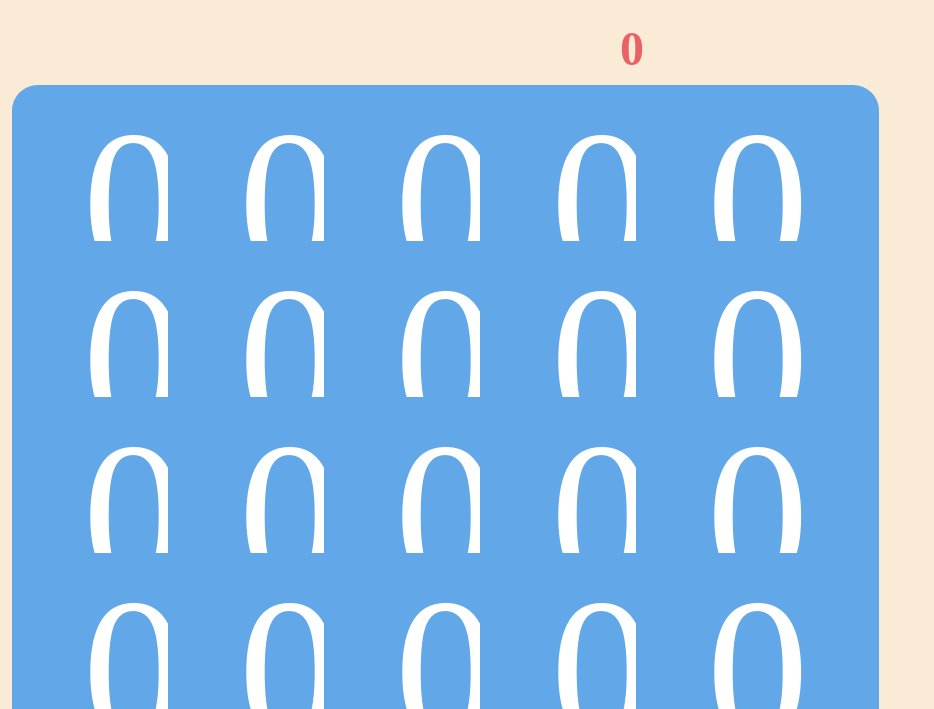
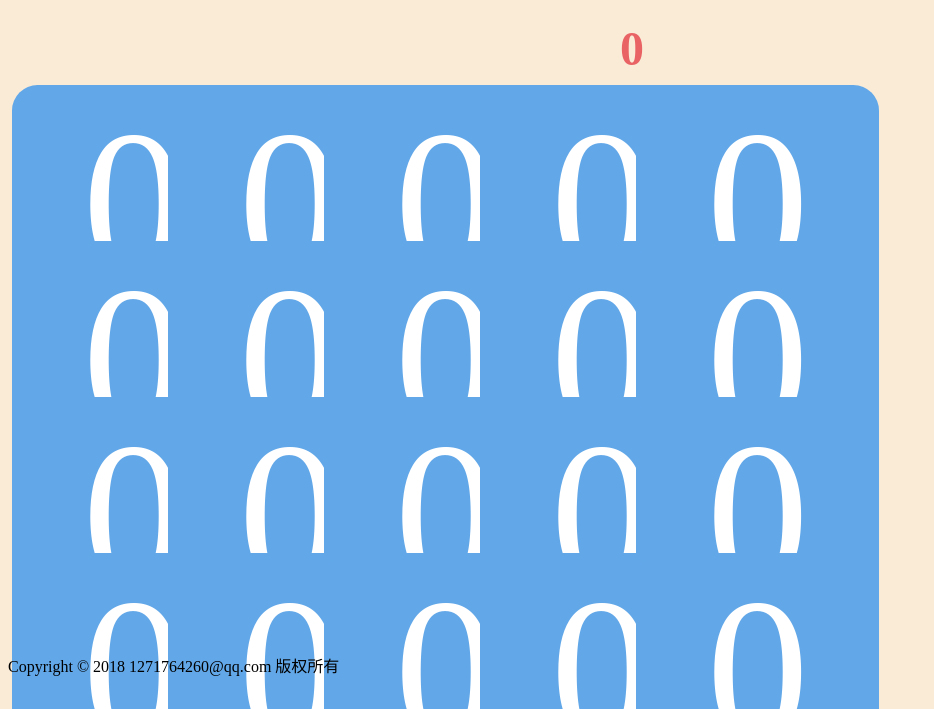
Before and after one commit to dl233/wuxianxiaoxiaole, a plain HTML site: page app/index.html in a window 1280 px wide. Shown: the part 107-816 px from the top of the page, without its empty margins (0-934 px from the left). Drawn offline with Linux system fonts and the light colour scheme.

Commit message:
增加了一些函数的注释

```diff
--- a/app/css/css.css
+++ b/app/css/css.css
@@ -38,6 +38,11 @@ body{
 	width: 100vw;
 }
 
+#downpage{
+	position: fixed;
+	top: 95vh;
+	text-align: center;
+}
 .energy{
 	position:fixed;
 	border-radius:1vh;
--- a/app/index.html
+++ b/app/index.html
@@ -30,6 +30,7 @@
 	</div>
 	<div id="main">
 	</div>
+<div id="downpage"><lable id="Copyright">Copyright © 2018 1271764260@qq.com 版权所有</lable></div>
 </div>
 
 </body>
--- a/app/js/main.js
+++ b/app/js/main.js
@@ -70,6 +70,7 @@ function checkclear(){
 	}
 }
 
+//递归检查每个单元格
 function check(i,j){
 	if(!same[i][j]){return;}
 	sum++;
--- a/app/js/model.js
+++ b/app/js/model.js
@@ -4,11 +4,11 @@ var documentWidth=window.screen.availWidth;
 var documentHeight=window.screen.availHeight;
 var documentBH=documentHeight*0.3;
 var boardWidth=documentWidth*0.19;
-
+//确定能量条位置
 function getEleft(i){
 	return documentWidth*0.02+i*(documentWidth*0.18);
 }
-
+//确定单元格位置
 function getBleft(j){
 	return documentWidth*0.015+j*documentWidth*0.195;
 }
@@ -21,7 +21,7 @@ function getBcolor(number){
 		case 1:return
 	}
 }
-
+//消除判定
 function clearsame(arr){
 	for(var i=0;i<5;i++){
 		for(var j=0;j<5;j++){
--- a/app/js/show.js
+++ b/app/js/show.js
@@ -1,5 +1,7 @@
 // JavaScript Document
 "use strict";
+
+//单元格消除动画
 function showremove(i,j){
 	$('#b-'+i+'-'+j).animate({
 		width:0,
```
